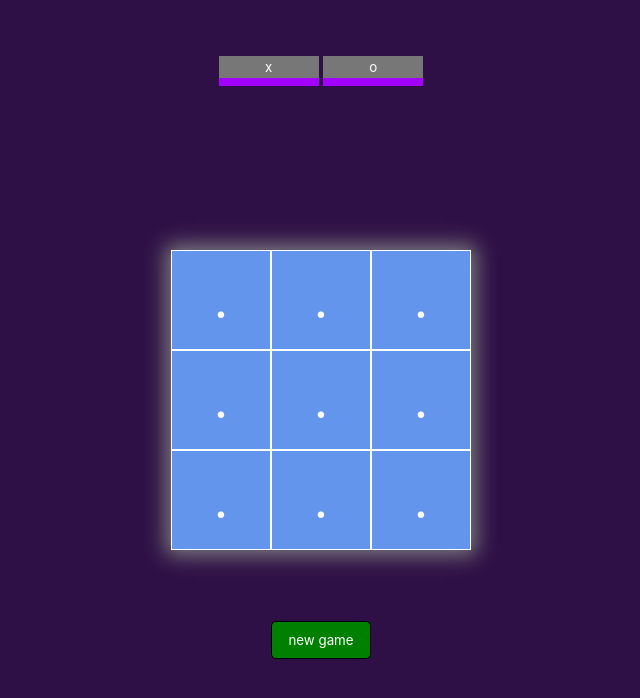
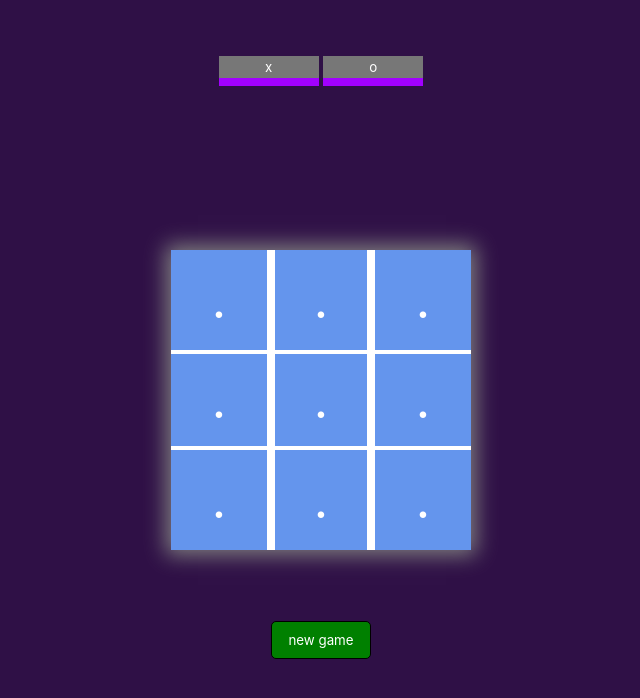
Before and after one commit to Adil-production/XOgame, a plain HTML site: page index.html in a window 1280 px wide. Shown: the whole page, without its empty margins (319-959 px from the left). Drawn offline with Linux system fonts and the light colour scheme.

Commit message:
Update index.html

```diff
--- a/index.html
+++ b/index.html
@@ -13,16 +13,18 @@
       left: 50%;
       transform: translate(-50% , -50%);
         }
+
         .button{
             font-family: -apple-system, BlinkMacSystemFont, 'Segoe UI', Roboto, Oxygen, Ubuntu, Cantarell, 'Open Sans', 'Helvetica Neue', sans-serif;
             margin: 0px;
             width: 100px;
             height: 100px;
             font-size: 50px;
-            border: solid white 0.4px;
+            border: solid white 4px;
             background-color: cornflowerblue;
             color: white;
         }
+
         #new-game{
             background-color: green;
             width: 100px;
@@ -82,11 +84,11 @@
     <button id="chose-o" onclick="choseo()">o</button>
 </div>
     <div id="all" align="center">
-    <button id="1" onclick="one()" class="button" >.</button><button id="2" onclick="two()" class="button">.</button><button id="3" onclick="three()" class="button">.</button>
-    <br>
-    <button id="4" onclick="four()" class="button">.</button><button id="5" onclick="five()" class="button">.</button><button id="6" onclick="six()" class="button">.</button>
-    <br>
-    <button id="7" onclick="seven()" class="button">.</button><button id="8" onclick="eight()" class="button">.</button><button id="9" onclick="nine()" class="button">.</button>
+        <button id="1" onclick="one()" class="button" style="border-top: solid white 0px; border-left: solid white 0px; border-bottom: solid white 0px;">.</button><button id="2" onclick="two()" class="button" style="border-top: 0px; border-bottom: 0px;">.</button><button id="3" onclick="three()" class="button" style="border-top: 0px; border-bottom: 0px; border-right : 0px">.</button>
+        <br>
+        <button id="4" onclick="four()" class="button" style="border-left: 0px;">.</button><button id="5" onclick="five()" class="button">.</button><button id="6" onclick="six()" class="button" style="border-right: 0px;">.</button>
+        <br>
+        <button id="7" onclick="seven()" class="button" style="border-left: 0px; border-bottom: 0px; border-top: 0px;">.</button><button id="8" onclick="eight()" class="button" style="border-bottom: 0px; border-top: 0px;">.</button><button id="9" onclick="nine()" class="button" style="border-bottom: 0px; border-top: 0px; border-right:0px;">.</button>
 
 </div>
 
```
